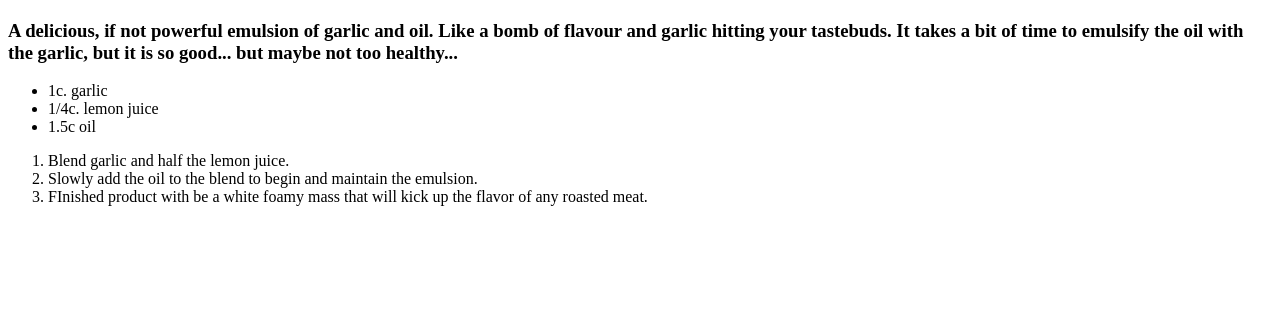
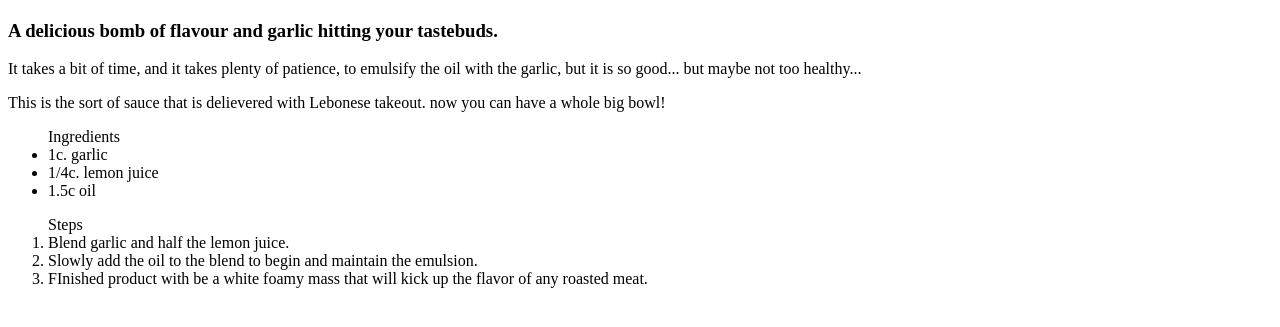
Before and after one commit to NCWigington/odin-recipesSept, a plain HTML site: page recipes/toum.html in a window 1280 px wide. Shown: the part 99-426 px from the top of the page. Drawn offline with Linux system fonts and the light colour scheme.

Commit message:
Add names to the lists, expound description

```diff
--- a/recipes/toum.html
+++ b/recipes/toum.html
@@ -9,15 +9,17 @@
 <body>
     <h1>Toum - Garlic Bomb</h1>
     <img src="./imgs/toumpic.jpg" width="200px">
-    <h3> A delicious, if not powerful emulsion of garlic and oil. Like a bomb of flavour and garlic hitting your tastebuds.
-        It takes a bit of time to emulsify the oil with the garlic, but it is so good... but maybe not too healthy...</h3>
+    <h3> A delicious bomb of flavour and garlic hitting your tastebuds. </h3>
+      <p>  It takes a bit of time, and it takes plenty of patience, to emulsify the oil with the garlic,
+        but it is so good... but maybe not too healthy...</p>
+        <p>This is the sort of sauce that is delievered with Lebonese takeout. now you can have a whole big bowl!</p>
 
-<ul>
+<ul>Ingredients
     <li> 1c. garlic</li>
     <li>1/4c. lemon juice</li>
     <li>1.5c oil</li>
 </ul>
-<ol>
+<ol>Steps
     <li>Blend garlic and half the lemon juice.</li>
     <li>Slowly add the oil to the blend to begin and maintain the emulsion.</li>
     <li>FInished product with be a white foamy mass that will kick up the flavor of any roasted meat.</li>
```
